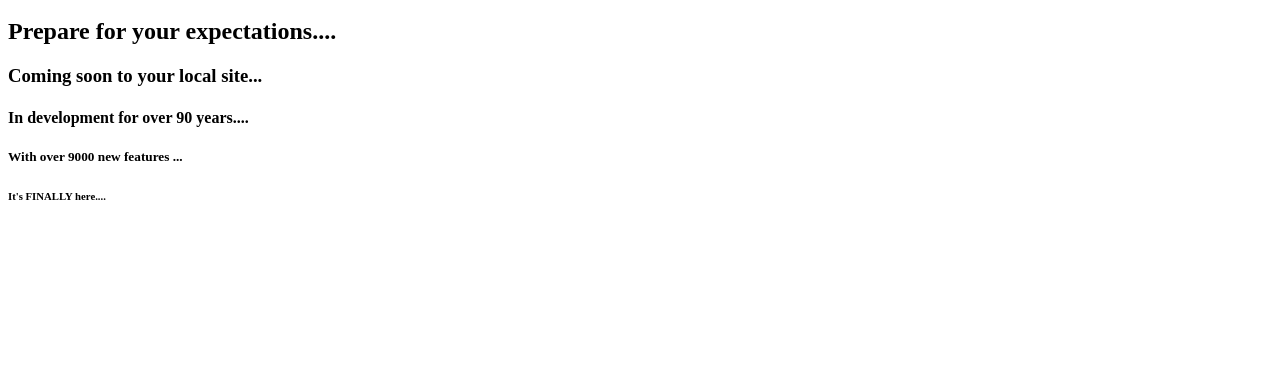
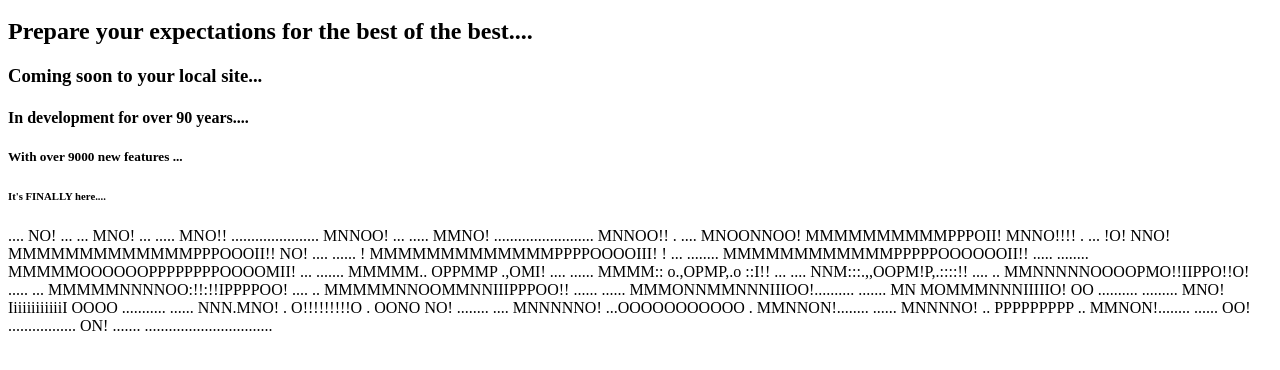
Before and after one commit to tiennguyen3354/donuts, a plain HTML site: page index.html in a window 1280 px wide. Shown: the part 48-418 px from the top of the page. Drawn offline with Linux system fonts and the light colour scheme.

Commit message:
added skeleton ascii

```diff
--- a/index.html
+++ b/index.html
@@ -8,10 +8,33 @@
 </head>
 <body>
     <h1>Welcome to the best website ever.... </h1>
-    <h2>Prepare for your expectations....</h2>
+    <h2>Prepare your expectations for the best of the best....</h2>
     <h3>Coming soon to your local site...</h3>
     <h4>In development for over 90 years....</h4>
     <h5>With over 9000 new features ... </h5>
     <h6>It's FINALLY here....</h6>
+    <h7>   .... NO! ...                  ... MNO! ...
+        ..... MNO!! ...................... MNNOO! ...
+        ..... MMNO! ......................... MNNOO!! .
+        .... MNOONNOO!   MMMMMMMMMMPPPOII!   MNNO!!!! .
+        ... !O! NNO! MMMMMMMMMMMMMPPPOOOII!! NO! ....
+        ...... ! MMMMMMMMMMMMMPPPPOOOOIII! ! ...
+        ........ MMMMMMMMMMMMPPPPPOOOOOOII!! .....
+        ........ MMMMMOOOOOOPPPPPPPPOOOOMII! ...
+        ....... MMMMM..    OPPMMP    .,OMI! ....
+        ...... MMMM::   o.,OPMP,.o   ::I!! ...
+        .... NNM:::.,,OOPM!P,.::::!! ....
+        .. MMNNNNNOOOOPMO!!IIPPO!!O! .....
+        ... MMMMMNNNNOO:!!:!!IPPPPOO! ....
+        .. MMMMMNNOOMMNNIIIPPPOO!! ......
+        ...... MMMONNMMNNNIIIOO!..........
+        ....... MN MOMMMNNNIIIIIO! OO ..........
+        ......... MNO! IiiiiiiiiiiiI OOOO ...........
+        ...... NNN.MNO! . O!!!!!!!!!O . OONO NO! ........
+        .... MNNNNNO! ...OOOOOOOOOOO .  MMNNON!........
+        ...... MNNNNO! .. PPPPPPPPP .. MMNON!........
+        ...... OO! ................. ON! .......
+        ................................
+    </h7>
 </body>
 </html>
```
